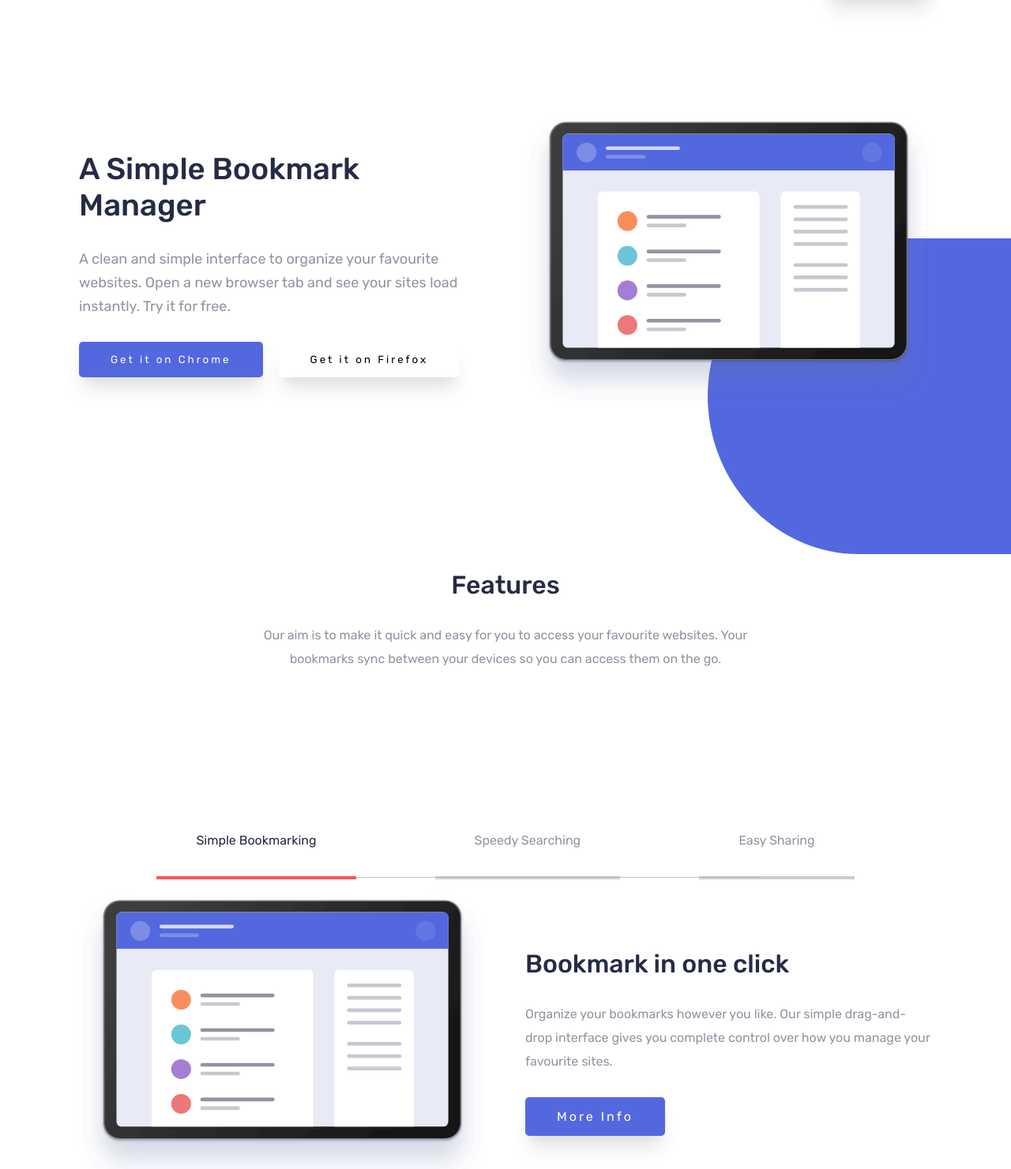
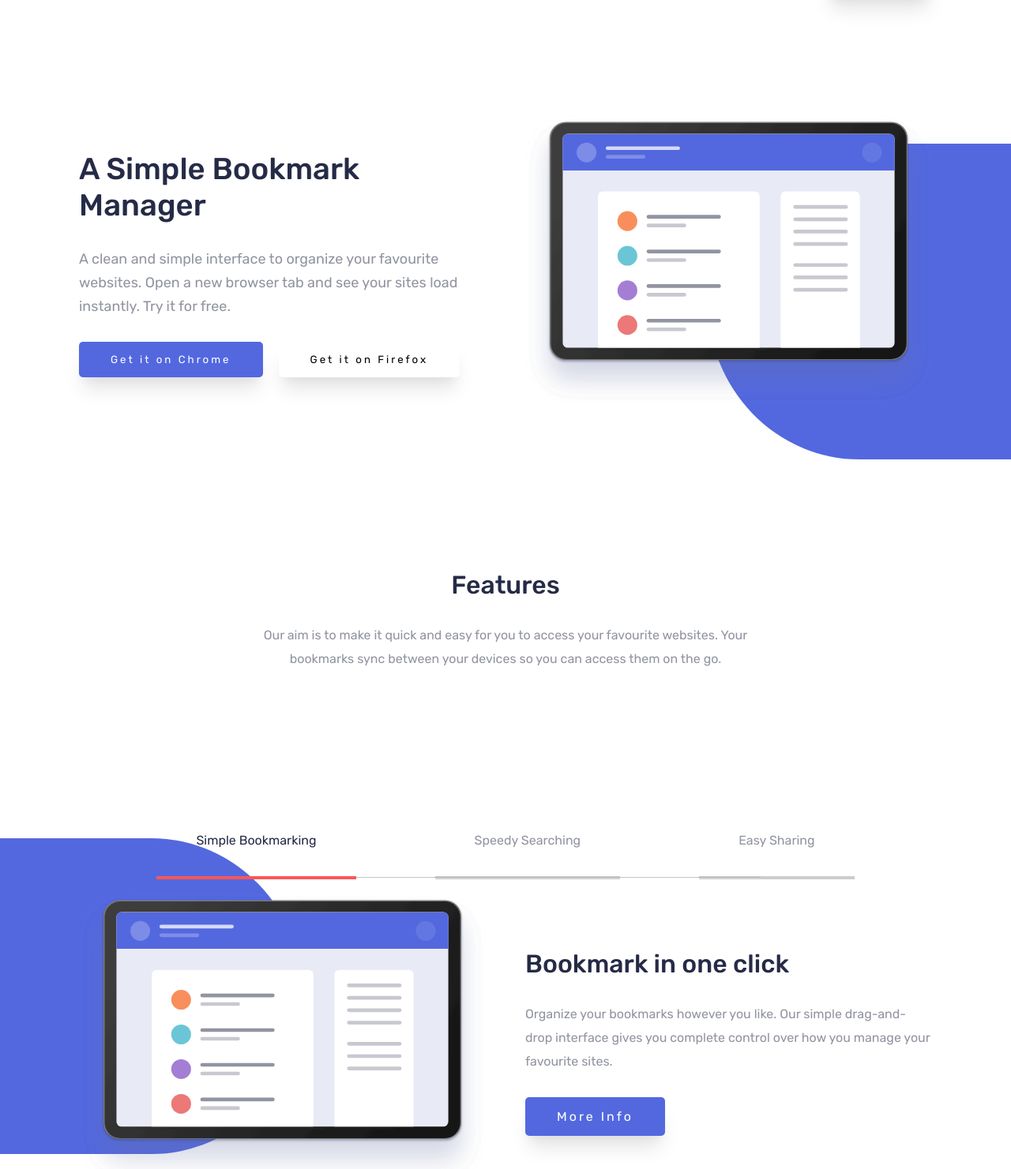
Before and after one commit to rht2611/bookmark, a plain HTML site: page index.html in a window 1280 px wide. Shown: the part 98-1579 px from the top of the page at 79% size. Drawn offline with nearby package versions, Linux system fonts and the light colour scheme.

Commit message:
Update style.css

```diff
--- a/style.css
+++ b/style.css
@@ -199,7 +199,7 @@ nav ul li a:hover {
 .hero-image:after {
     content: '';
     position: absolute;
-    top: 50%;
+    top: 35%;
     right: 0;
     width: 30vw;
     height: 50vh;
@@ -271,7 +271,7 @@ hr.horizontal-line {
 .tab-left-col:after {
     content: '';
     position: absolute;
-    top: 200%;
+    top: 145%;
     left: 0;
     width: 30vw;
     height: 50vh;
```
